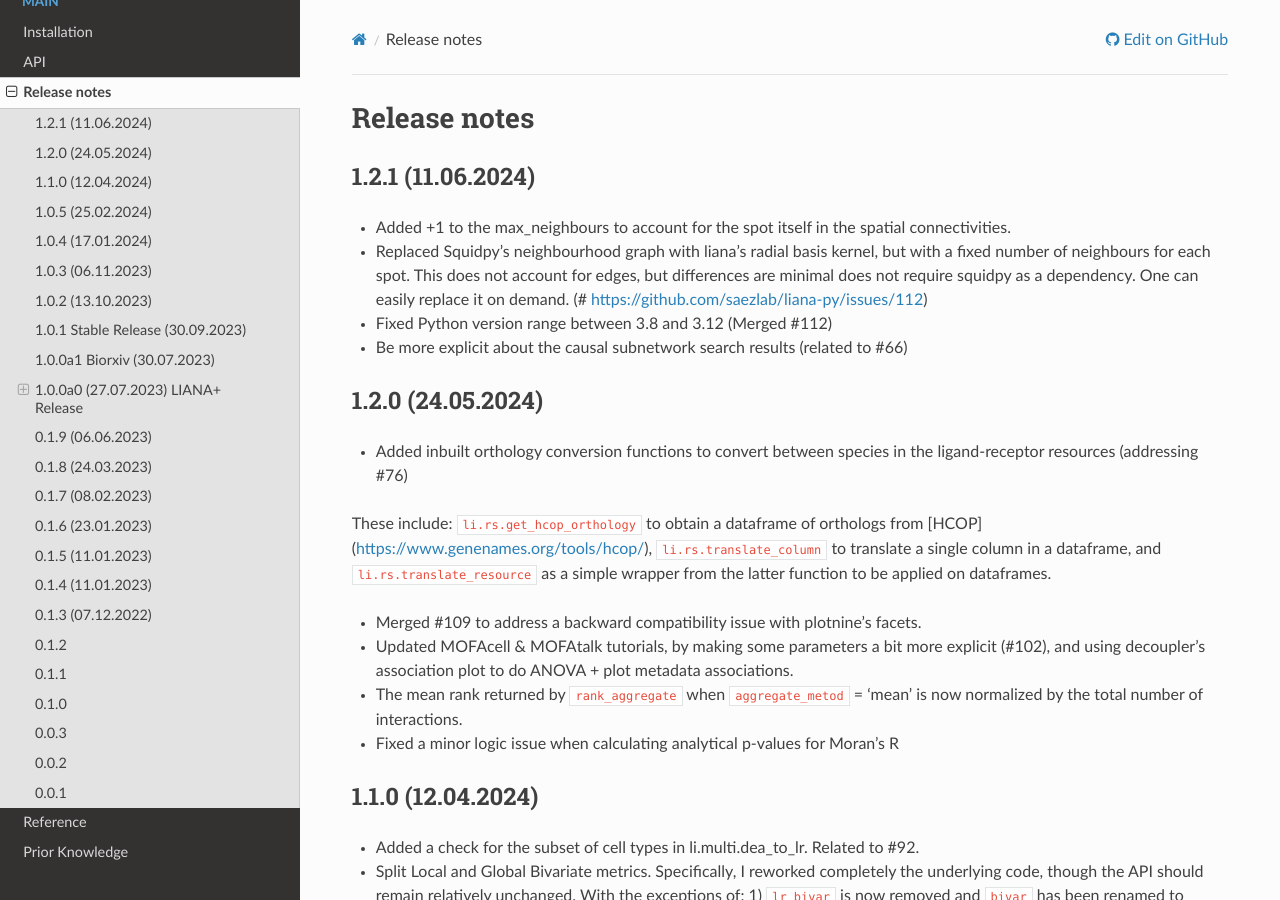
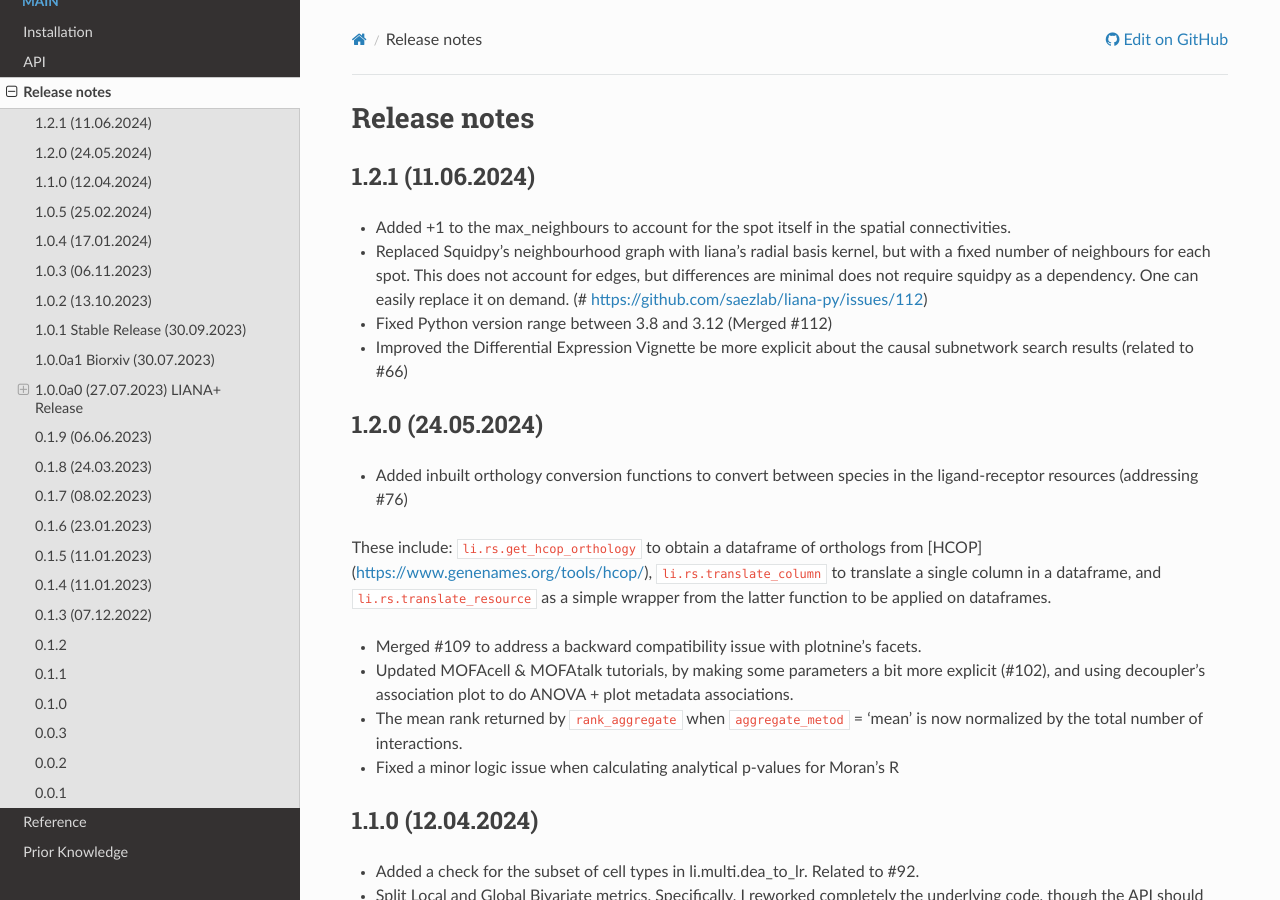
Before and after one commit to saezlab/liana-py, a Sphinx documentation site: the page built from docs/source/release_notes.rst, in a window 1280 px wide and 900 px high. Built offline with Sphinx 7.4.7 and the Read the Docs theme 2.0.0, drawn with Linux system fonts in a browser that asks for light colours; pages that are not in the unit, such as notebooks, are missing from menus.

Commit message:
imprv release notes

```diff
--- a/docs/source/release_notes.rst
+++ b/docs/source/release_notes.rst
@@ -9,7 +9,7 @@ Release notes
 
 - Fixed Python version range between 3.8 and 3.12 (Merged #112)
 
-- Be more explicit about the causal subnetwork search results (related to #66)
+- Improved the Differential Expression Vignette be more explicit about the causal subnetwork search results (related to #66)
 
 1.2.0 (24.05.2024)
 -------------------------------------------------
```
